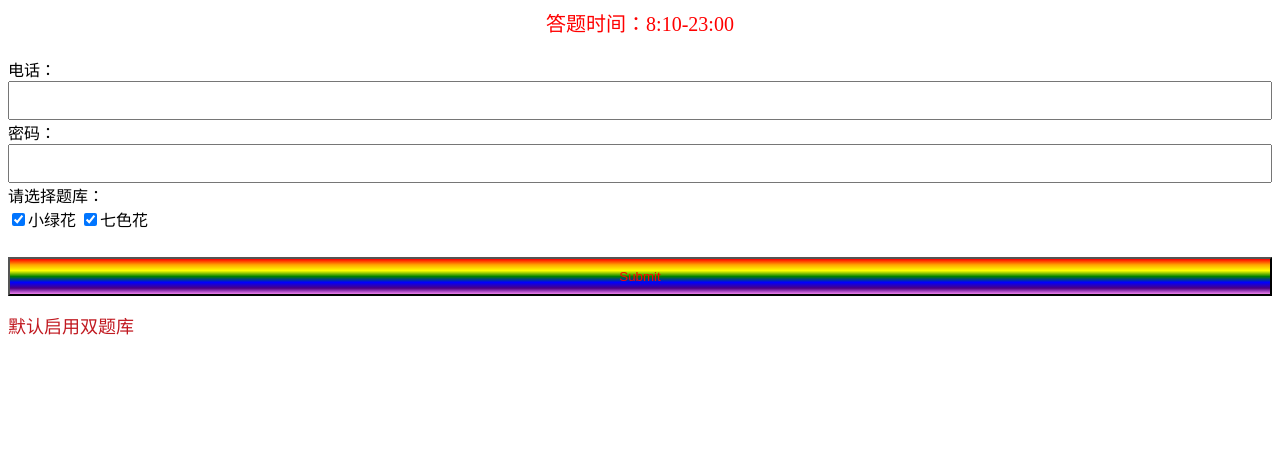
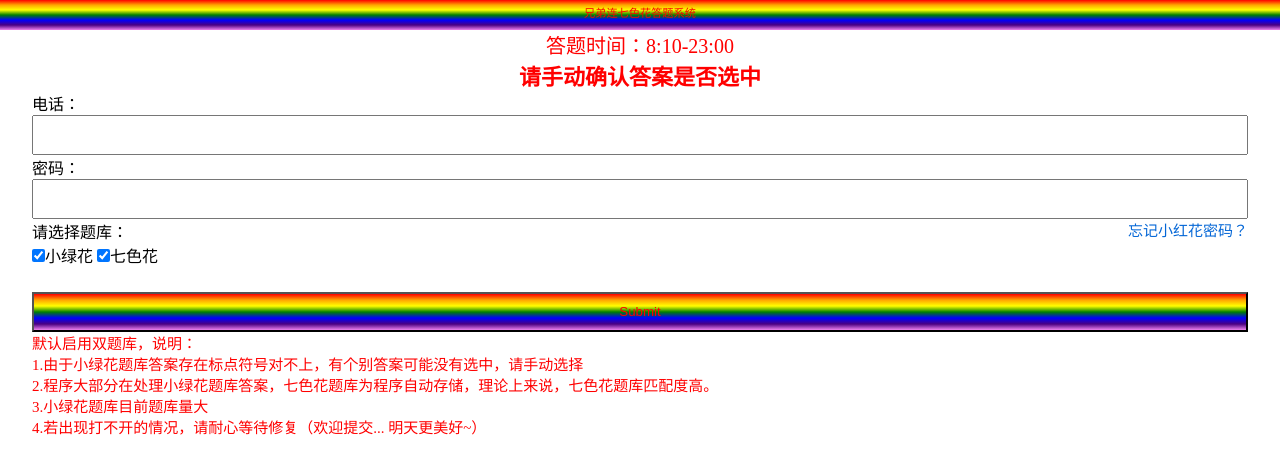
Before and after one commit to kcgithub2014/xdl_SCFAnswer, a website: page html/index.html in a window 1280 px wide. Drawn offline with Linux system fonts and the light colour scheme.

Commit message:
2017/11/09

```diff
--- a/data/conf.json
+++ /dev/null
@@ -1,3 +0,0 @@
-{
-  "0":[]
-}
--- a/html/index.html
+++ b/html/index.html
@@ -6,6 +6,10 @@
     <meta name="viewport"
           content="width=device-width, user-scalable=no, initial-scale=1.0, maximum-scale=1.0, minimum-scale=1.0">
     <style>
+        *{
+            margin: 0;
+            padding: 0;
+        }
         input.submit {
             background: -webkit-linear-gradient(red, orange, yellow, green, blue, indigo, violet);
             background: -o-linear-gradient(red, orange, yellow, green, blue, indigo, violet);
@@ -13,24 +17,55 @@
             background: linear-gradient(red, orange, yellow, green, blue, indigo, violet);
             color: #ff0000;
         }
+        header {
+            text-align: center;
+            line-height: 1.7rem;
+            font-size: 0.7rem;
+            height: 1.9rem;
+            font-weight:100;
+            background: -webkit-linear-gradient(red, orange, yellow, green, blue, indigo, violet);
+            background: -o-linear-gradient(red, orange, yellow, green, blue, indigo, violet);
+            background: -moz-linear-gradient(red, orange, yellow, green, blue, indigo, violet);
+            background: linear-gradient(red, orange, yellow, green, blue, indigo, violet);
+            color: #ff0000;
+        }
+        a {
+            text-decoration: none;
+        }
+        form{
+            width: 95%;
+            margin:0 auto;
+        }
     </style>
 </head>
 
 <body>
+    <header>
+        <div class="weui-flex">
+            <div class="weui-flex__item">兄弟连七色花答题系统</div>
+        </div>
+    </header>
     <p style="font-size: 20px;color: #ff0000;text-align: center;">答题时间：8:10-23:00</p>
+    <p style="font-size: 22px;color: #ff0000;text-align: center;font-weight: 800;">请手动确认答案是否选中</p>
     <form method="post" action="/login">
         电话：
-        <input name="tel" style="width:100%;height:5%">
+        <input type="text" name="tel" style="width:100%;height:5%" pattern="^1[3|4|5|7|8][0-9]{9}$" required>
         <br> 密码：
-        <input name="password" style="width:100%;height:5%">
+        <input type="password" name="password" style="width:100%;height:5%" required>
+        <a href="https://dt.itxdl.cn/mobile/reset" target="_blank" style="color:#0366d6;font-size:15px;text-decoration: none;float:right;">忘记小红花密码？</a>
         <br>
-        <span>请选择题库：</span>
+        <span style="clear:both;">请选择题库：</span>
         <br>
         <input type="checkbox" name="tk" value="0" checked>小绿花
         <input type="checkbox" name="tk" value="1" checked>七色花
         <input type="submit" style="width:100%;height:5%;margin-top:2%;" class="submit">
     </form>
-    <span style="color:#C11920;font-size:18px;">默认启用双题库</span>
+    <span style="color:#ff0000;font-size:15px;display: block;width: 95%;margin:0 auto;">默认启用双题库，说明：<br>
+        1.由于小绿花题库答案存在标点符号对不上，有个别答案可能没有选中，请手动选择 <br>
+        2.程序大部分在处理小绿花题库答案，七色花题库为程序自动存储，理论上来说，七色花题库匹配度高。 <br>
+        3.小绿花题库目前题库量大 <br>
+        4.若出现打不开的情况，请耐心等待修复（欢迎提交... 明天更美好~） <br>
+    </span>
 </body>
 
 </html>
```
Also changed, not shown: data/tk.json (+1 -3 lines), html/dt.ejs (+7 -5 lines), index.js (+18 -13 lines).
